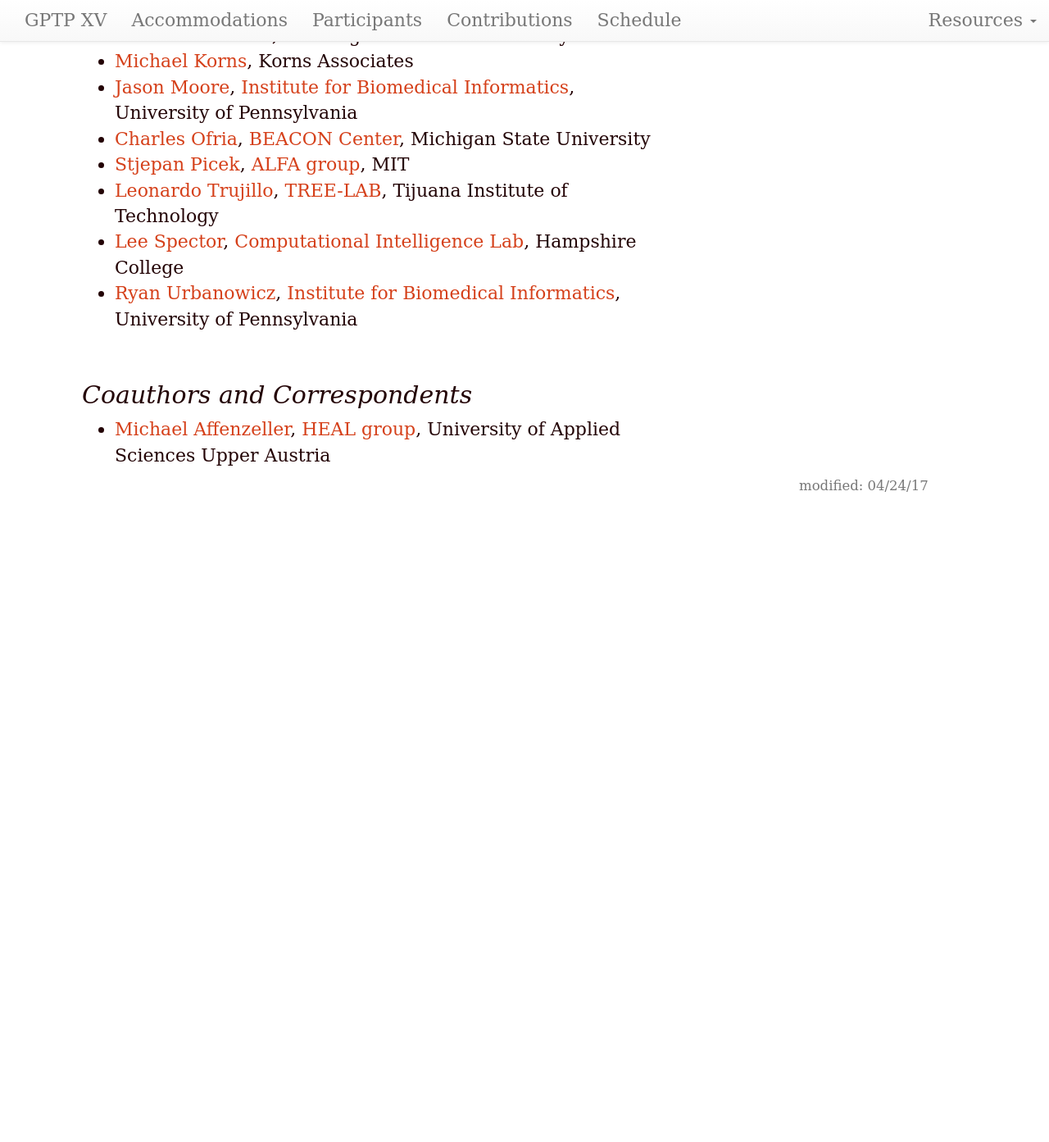
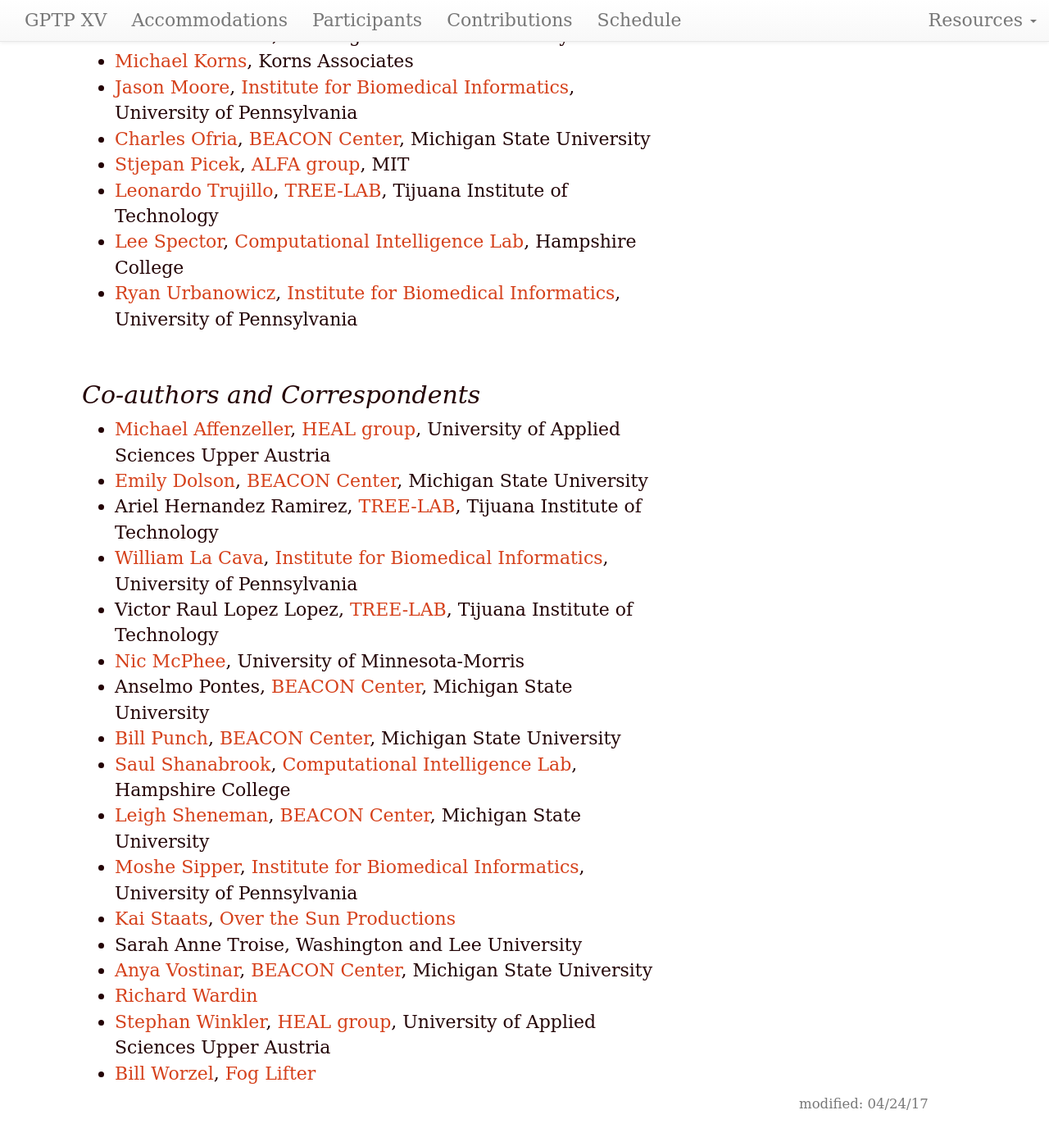
Before and after one commit to GPTP-workshop/gptp-workshop.github.io, a Jekyll site: the page built from attendees.md, in a window 1280 px wide and 1400 px high, scrolled down 1181 px. Shown: the top 1393 px of the window at 82% size. Built offline with Jekyll 4.4.1, drawn with Linux system fonts in a browser that asks for light colours; our own code applies the rules of GitHub Pages for plain Markdown files; before the commit the page ends 1827 px from its top, so only the background shows below that.

Commit message:
Update co-authors and correspondents list

```diff
--- a/attendees.md
+++ b/attendees.md
@@ -36,6 +36,22 @@ dates: "May 18–20, 2017"
 - [Lee Spector](http://faculty.hampshire.edu/lspector/), [Computational Intelligence Lab](http://faculty.hampshire.edu/lspector/ici.html), Hampshire College
 - [Ryan Urbanowicz](http://ryanurbanowicz.com/), [Institute for Biomedical Informatics](http://upibi.org), University of Pennsylvania
 
-## Coauthors and Correspondents
+## Co-authors and Correspondents
 
 - [Michael Affenzeller](http://heal.heuristiclab.com/team/affenzeller), [HEAL group](http://heal.heuristiclab.com/team/burlacu), University of Applied Sciences Upper Austria
+- [Emily Dolson](http://cse.msu.edu/~dolsonem/), [BEACON Center](https://www3.beacon-center.org/), Michigan State University
+- Ariel Hernandez Ramirez, [TREE-LAB](http://www.tree-lab.org/), Tijuana Institute of Technology
+- [William La Cava](http://www.williamlacava.com/), [Institute for Biomedical Informatics](http://upibi.org), University of Pennsylvania
+- Victor Raul Lopez Lopez, [TREE-LAB](http://www.tree-lab.org/), Tijuana Institute of Technology
+- [Nic McPhee](http://facultypages.morris.umn.edu/~mcphee/), University of Minnesota-Morris
+- Anselmo Pontes, [BEACON Center](https://www3.beacon-center.org/), Michigan State University
+- [Bill Punch](http://www.cse.msu.edu/~punch/), [BEACON Center](https://www3.beacon-center.org/), Michigan State University
+- [Saul Shanabrook](https://about.me/shanabrook), [Computational Intelligence Lab](http://faculty.hampshire.edu/lspector/ici.html), Hampshire College
+- [Leigh Sheneman](http://www.leighsheneman.com/), [BEACON Center](https://www3.beacon-center.org/), Michigan State University
+- [Moshe Sipper](http://www.moshesipper.com/), [Institute for Biomedical Informatics](http://upibi.org), University of Pennsylvania
+- [Kai Staats](https://overthesun.com/kai-staats/), [Over the Sun Productions](https://overthesun.com/)
+- Sarah Anne Troise, Washington and Lee University
+- [Anya Vostinar](https://sites.google.com/site/anyaevostinar/), [BEACON Center](https://www3.beacon-center.org/), Michigan State University
+- [Richard Wardin](https://www.linkedin.com/in/richard-wardin-4064037a/)
+- [Stephan Winkler](http://heal.heuristiclab.com/team/winkler), [HEAL group](http://heal.heuristiclab.com/team/burlacu), University of Applied Sciences Upper Austria
+- [Bill Worzel](https://www.linkedin.com/in/bill-worzel-4b39b412/), [Fog Lifter](http://www.fog-lifter.com/)
```
